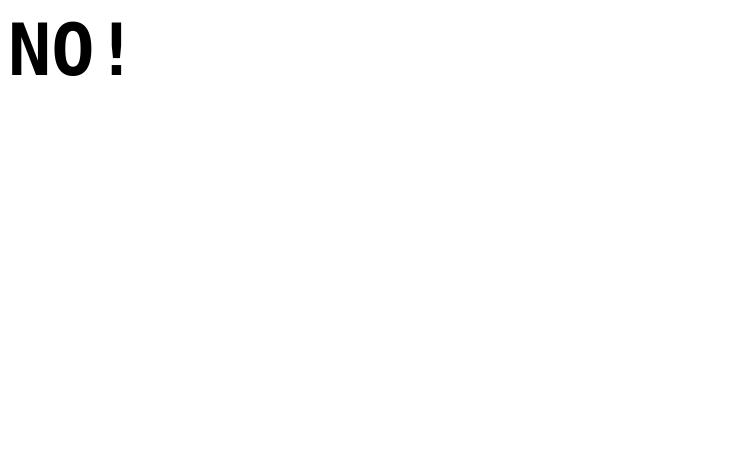
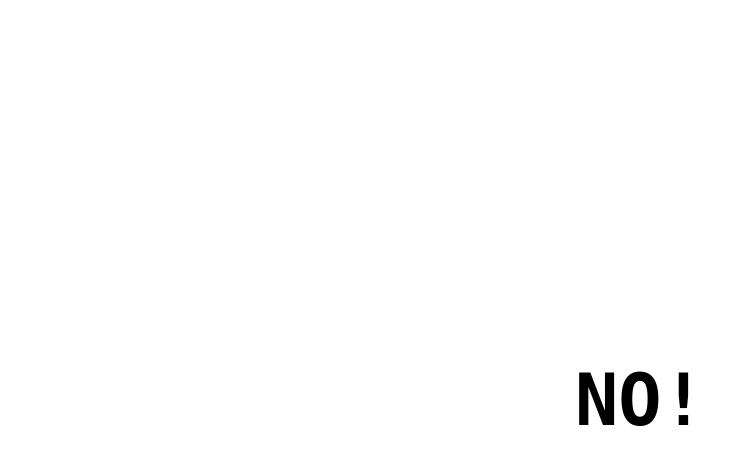
Before and after one commit to emuls/isxcodeworking, a plain HTML site: page index.html in a window 1280 px wide. Shown: the whole page, without its empty margins (0-740 px from the left). Drawn offline with Linux system fonts and the light colour scheme.

Commit message:
centered

```diff
--- a/style.css
+++ b/style.css
@@ -1,11 +1,14 @@
 body{
-font-family:menlo, comic sans;
+  font-family:menlo, comic sans;
+  display: -webkit-box;
+  display: -moz-box;
+  display: -ms-flexbox;
+  display: -webkit-flex;
+  display: flex;
+  align-items: center;
+  justify-content: center;
 }
-
-#content{
-
+h1{
+  display:inline;
+  font-size:72px;
 }
-
-h1{
-font-size:72px;
-}
```
